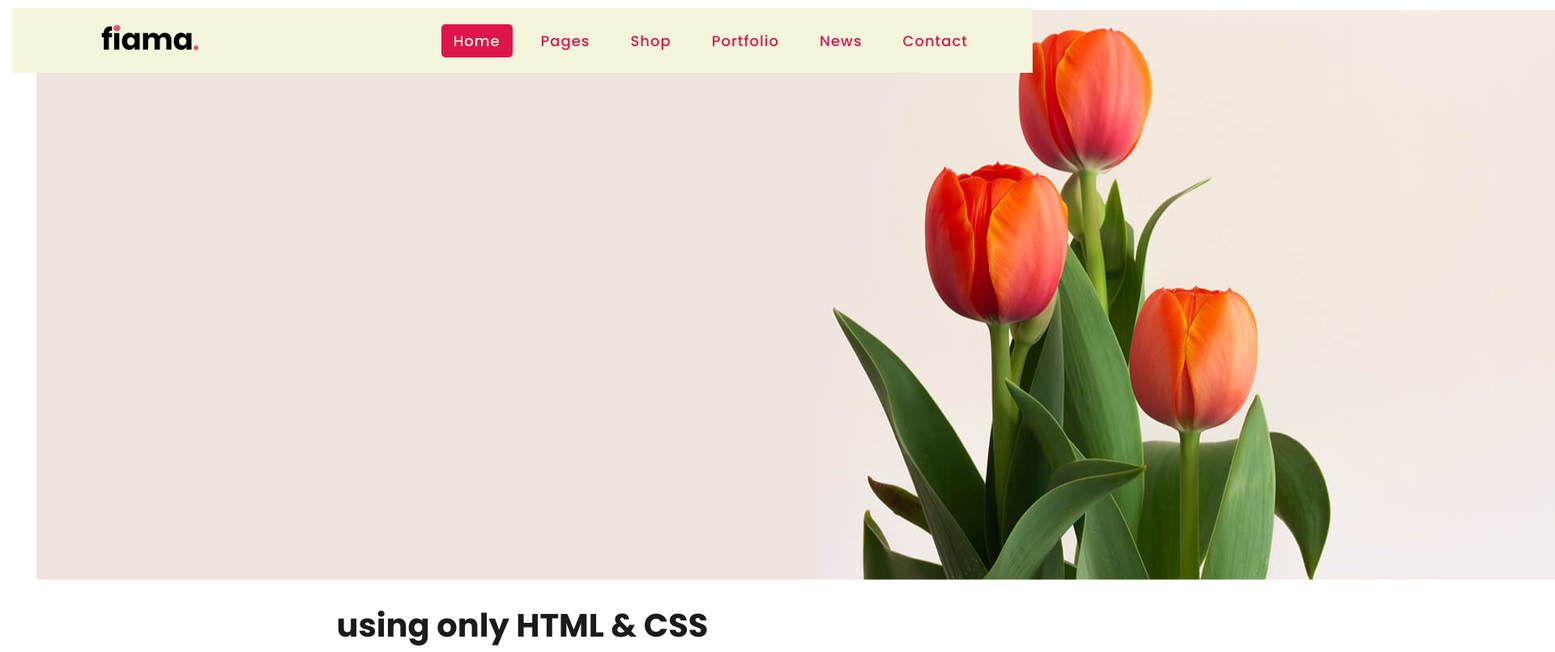
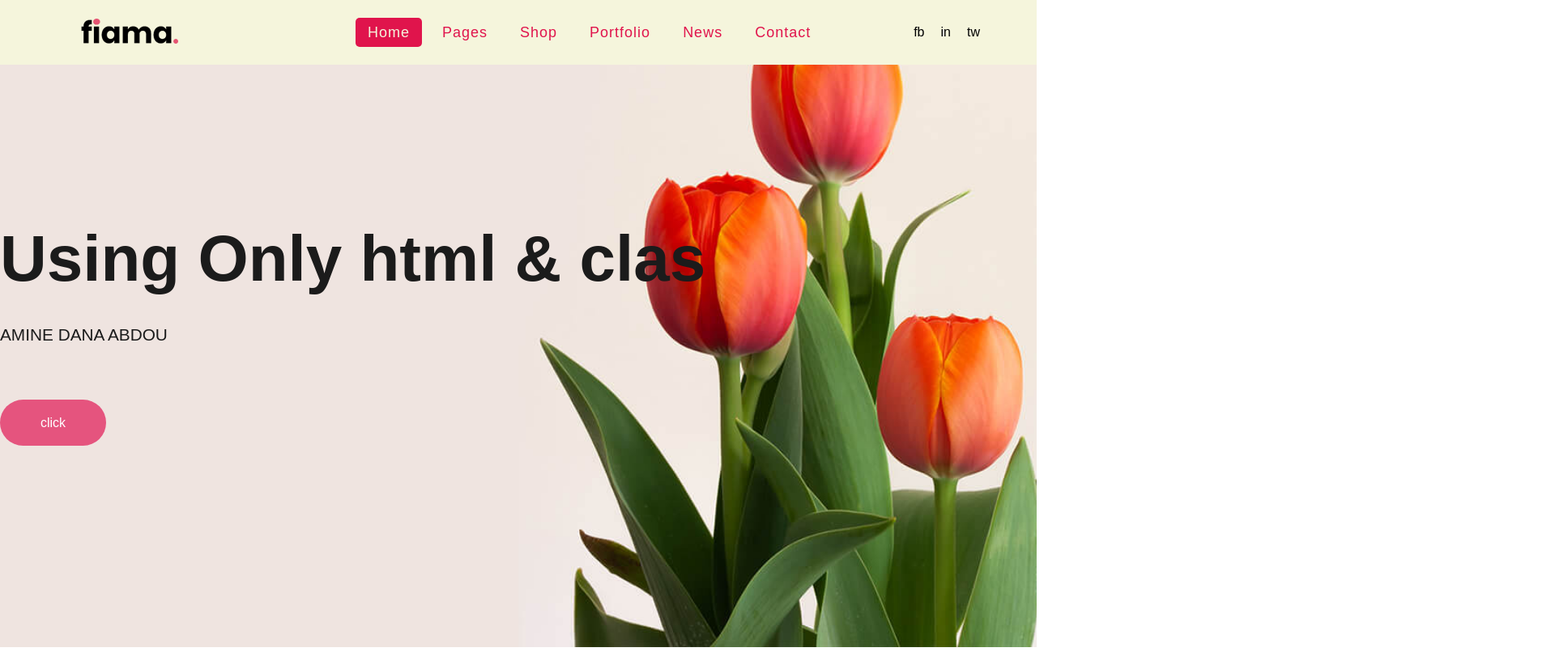
Before and after one commit to DanaAmine/Clone-WebSite, a plain HTML site: page abdo/index.html in a window 1280 px wide. Shown: the top 806 px of the page at 81% size, 1920 px wide, since content can reach past the window. Drawn offline with Linux system fonts and the light colour scheme.

Commit message:
is it true

```diff
--- a/abdo/index.html
+++ b/abdo/index.html
@@ -26,12 +26,19 @@
         <li><a href="#">News</a></li>
         <li><a href="#">Contact</a></li>
       </ul>
+      <div class="icons">
+        <div class="fb">fb</div>
+        <div>in</div>
+        <div>tw</div>
+      </div>
     </nav>
     <div class="content">
-      <div>
-        <img src="img/background.jpg">
-      </div>
-      <div>using only HTML & CSS</div>
+      <div class="Text">
+       <h1> Using Only html & clas</h1>
+       <p>AMINE DANA ABDOU</p>
+       <a class="btn">click</a>
+    </div>
+    </div>
     </div>
 
   </body>
--- a/abdo/style.css
+++ b/abdo/style.css
@@ -1,9 +1,9 @@
 @import url('https://fonts.googleapis.com/css2?family=Poppins:wght@200;300;400;500;600;700&display=swap');
 *{
-  margin: 5px;
+  margin: 0;
   padding: 0;
   box-sizing: border-box;
-  font-family: 'Poppins', sans-serif;
+  font-family: 'Montserrat', sans-serif;
 }
 nav{
   display: flex;
@@ -14,6 +14,7 @@ nav{
   justify-content: space-between;
   padding: 0 50px 0 100px;
   flex-wrap: wrap;
+  position: fixed;
 }
 
 nav ul{
@@ -95,17 +96,43 @@ input[type="checkbox"]{
   }
 }
 .content{
-  position: absolute;
-  top: 50%;
-  left: 50%;
-  transform: translate(-50%, -50%);
-  text-align: center;
-  z-index: -1;
+  background-image: url(../img/background.jpg);
+  background-position: center;
+  background-size: cover;
   width: 100%;
-  padding: 0 30px;
+  height: 100vh;
   color: #1b1b1b;
+  display: flex;
+  justify-content: flex-start;
+  align-items:center;
 }
-.content div{
-  font-size: 40px;
-  font-weight: 700;
+.icons {
+  display: flex;
 }
+.icons div {
+  margin-right: 20px ;
+}
+.content h1 {
+  font-size: 5rem;
+  line-height: 1.3em;
+  margin-bottom: 1.3rem;
+}
+.content p {
+  font-size: 1.3em;
+  line-height: 2em;
+  margin-bottom: 3.8em;
+}
+.content .btn {
+  background: #e5547e ;
+  padding: 20px 50px;
+  border-radius: 30px;
+  font-weight: 500;
+  color: white;
+}
+.fb {
+  transition:.5s ease;
+}
+.fb:hover {
+  transform: translateY(-10px);
+
+}
```
